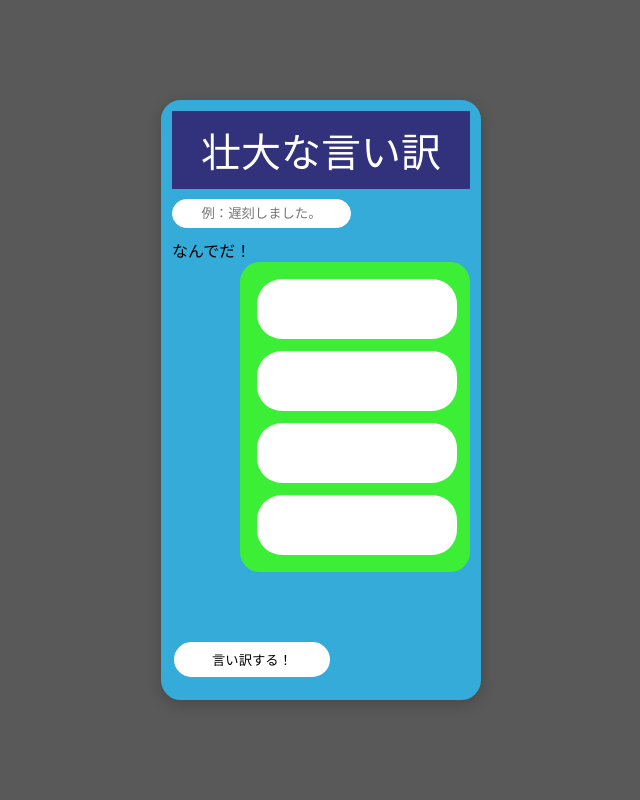
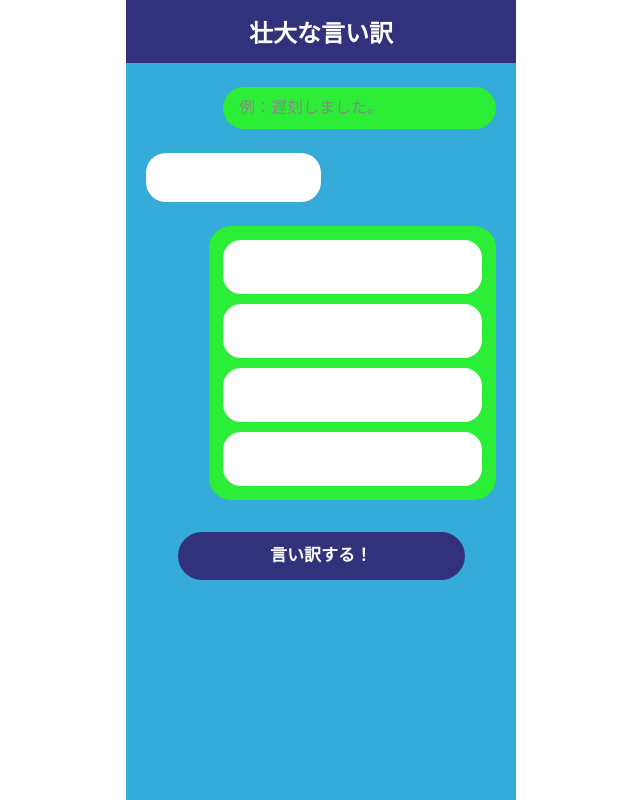
Before and after one commit to mihootsuka0419-kyomti/ti-mukaihatu, a Python web app: template templates/index.html in a window 1280 px wide. Shown: the whole page, without its empty margins (319-959 px from the left). Run offline with Jinja, Linux system fonts and the light colour scheme; the template is opened without the code that fills it, so the values that code supplies are empty.

Commit message:
style: update index page layout

```diff
--- a/static/style.css
+++ b/static/style.css
@@ -0,0 +1,191 @@
+/* ==============================
+   base
+============================== */
+* {
+    margin: 0;
+    padding: 0;
+    box-sizing: border-box;
+}
+
+html,
+body {
+    min-height: 100%;
+}
+
+body {
+    min-height: 100vh;
+    font-family: sans-serif;
+    color: #f000;
+}
+
+
+/* ==============================
+   page layout
+============================== */
+
+
+.container {
+    width: 100%;
+    max-width: 390px;
+    min-height: 100vh;
+    margin-inline: auto;
+    background-color: #35abd9;
+}
+
+header {
+    width: 100%;
+    min-height: 60px;
+    margin-inline: auto;
+    background-color: #32327c;
+
+
+
+}
+
+header h1 {
+    margin: 0;
+    color: #fff;
+    text-align: center;
+    font-size: 24px;
+    font-weight: bold;
+    padding: 14px;
+}
+
+main {
+    padding: 24px 20px 32px;
+}
+
+
+/* ==============================
+   form layout
+============================== */
+
+
+form {
+    display: flex;
+    flex-direction: column;
+    gap: 24px;
+}
+
+
+/* ==============================
+   input
+============================== */
+
+
+.theme-area {
+    width: 78%;
+    margin-left: auto;
+}
+
+.theme-area input {
+    display: block;
+    width: 100%;
+    min-height: 42px;
+    padding: 8px 16px;
+    border-radius: 999px;
+    border: none;
+    background-color: #2cee36;
+    font: inherit;
+    line-height: 1.5;
+    text-align: left;
+}
+
+.theme-area input::placeholder {
+    color: #888;
+}
+
+.theme-area input:focus-visible {
+    outline: 3px solid rgba(50, 50, 124, 0.25);
+    outline-offset: 2px;
+}
+
+/* 空要素 */
+.theme-area span {
+    display: none;
+}
+
+
+/* ==============================
+   reply
+============================== */
+
+
+.reply-area {
+    width: 50%;
+}
+
+.reply-box {
+    position: relative;
+    padding: 12px 18px;
+    border-radius: 20px;
+    background-color: #fff;
+    font-size: 18px;
+    line-height: 1.4;
+    text-align: center;
+}
+
+
+/* ==============================
+   result
+============================== */
+
+
+.result-area {
+    width: 82%;
+    margin-left: auto;
+    padding: 14px;
+    display: flex;
+    flex-direction: column;
+    gap: 10px;
+    border-radius: 22px;
+    background-color: #2cee36;
+}
+
+.result-box {
+    width: 100%;
+    min-height: 54px;
+    padding: 12px 16px;
+    display: flex;
+    align-items: center;
+    justify-content: flex-start;
+    border-radius: 18px;
+    background-color: #fff;
+    line-height: 1.5;
+    text-align: left;
+    overflow-wrap: anywhere;
+}
+
+/* ==============================
+   submit button
+============================== */
+
+button {
+    width: 82%;
+    min-height: 48px;
+    margin: 8px auto 0;
+    padding: 10px 20px;
+    border: 0;
+    border-radius: 999px;
+    background-color: #32327c;
+    color: #fff;
+    font: inherit;
+    font-size: 17px;
+    font-weight: 600;
+    line-height: 1.4;
+    text-align: center;
+    cursor: pointer;
+}
+
+button:hover {
+    filter: brightness(0.94);
+}
+
+button:active {
+    transform: translateY(1px);
+}
+
+button:focus-visible {
+    outline: 3px solid #fff;
+    outline-offset: 3px;
+}
--- a/style.css
+++ /dev/null
@@ -1,78 +0,0 @@
-* {
-    margin: 0;
-    padding: 0;
-    box-sizing: border-box;
-}
-
-body {
-    font-family: sans-serif;
-    background-color: #595959;
-    display: flex;
-    justify-content: center;
-    min-height: 100vh;
-}
-
-.container {
-    width: 320px;
-    min-height: 520px;
-    background-color: #35ABD9;
-    border: 3px solid #35ABD9;
-    border-radius: 20px;
-    box-shadow: 0px 4px 15px rgba(0, 0, 0, 0.2);
-    padding: 8px 8px;
-    margin: 100px auto;
-    position: relative;
-}
-
-header {
-    background-color: #32327c;
-    padding: 10px;
-}
-
-header h1 {
-    color: #fff;
-    text-align: center;
-    font-size: 40px;
-    font-weight: 500;
-    margin: 0;
-}
-
-input {
-    border: 1.5px solid #fff;
-    border-radius: 20px;
-    padding: 6px 0;
-    margin: 10px 0;
-    text-align: center;
-}
-
-.result-area {
-    width: 230px;
-    margin-left: auto;
-    box-sizing: border-box;
-    background-color: #3CEE36;
-    border: 2px solid #3CEE36;
-    border-radius: 20px;
-    padding: 15px;
-    display: flex;
-    flex-direction: column;
-    gap: 12px;
-}
-
-.result-box {
-    width: 200px;
-    height: 60px;
-    background-color: #fff;
-    border-radius: 25px;
-    margin-left: auto;
-}
-
-button {
-    background-color: #fff;
-    border: 3px solid #fff;
-    border-radius: 20px;
-    padding: 5px 35px;
-    text-align: left;
-    position: absolute;
-    left: 10px;
-    bottom: 20px;
-}
--- a/templates/index.html
+++ b/templates/index.html
@@ -5,7 +5,7 @@
     <meta charset="UTF-8">
     <meta name="viewport" content="width=device-width, initial-scale=1.0">
     <title>壮大な言い訳</title>
-    <link rel="stylesheet" href="/style.css">
+    <link rel="stylesheet" href="/static/style.css">
 </head>
 
 <body>
--- a/templates/start.html
+++ b/templates/start.html
@@ -4,6 +4,8 @@
     <meta charset="UTF-8">
     <meta name="viewport" content="width=device-width, initial-scale=1.0">
     <title>Document</title>
+    <link rel="stylesheet" href="/static/style.css">
+
 </head>
 <body>
 
```
